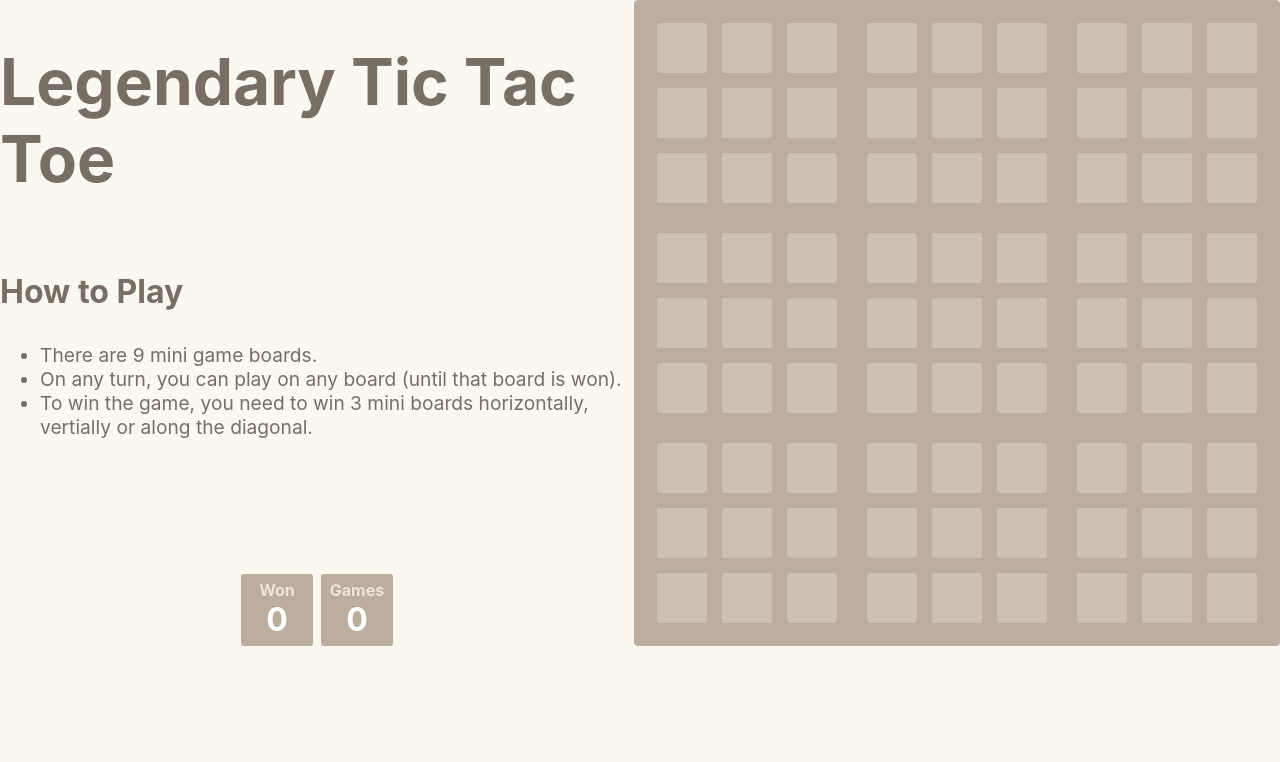
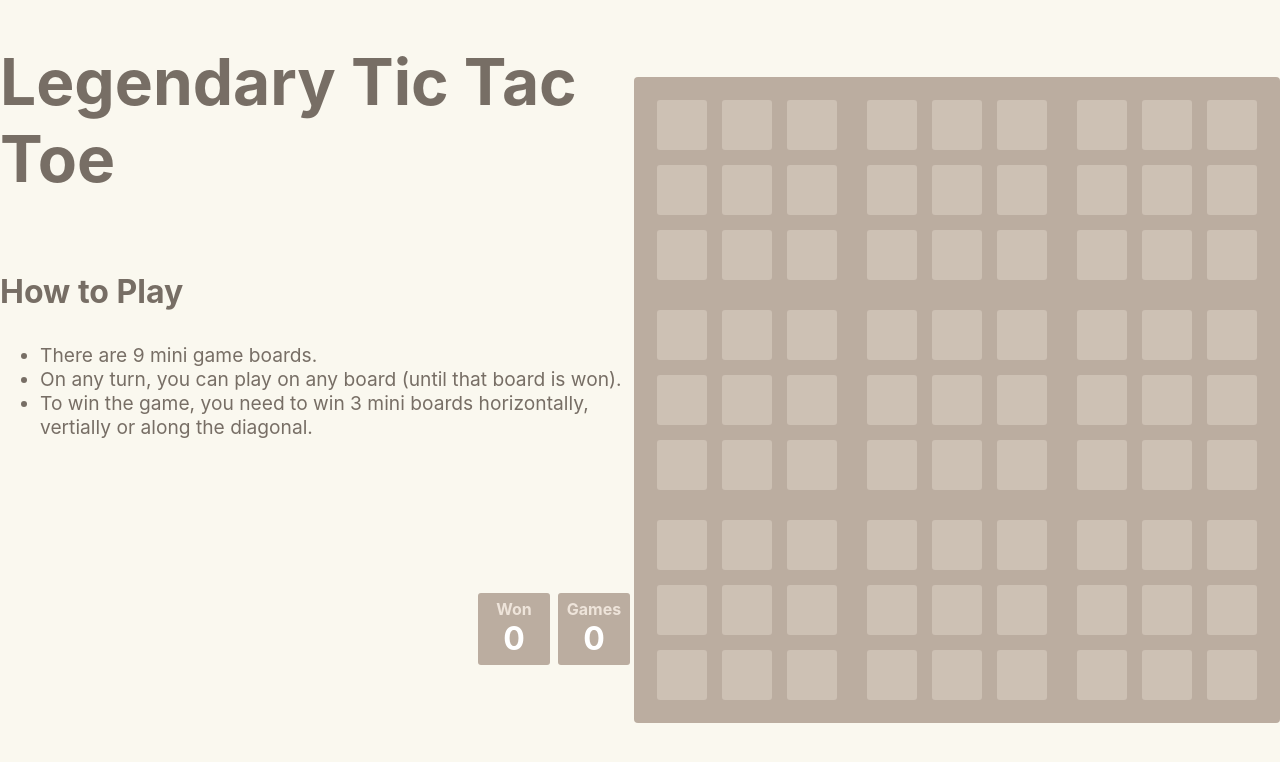
Before and after one commit to Joel-Raju/legendary-tic-tac-toe, a React (Create React App) app: page / in a window 1280 px wide. Shown: the top 762 px of the page. Built offline with nearby package versions, Linux system fonts and the light colour scheme.

Commit message:
Fixed styles

```diff
--- a/package.json
+++ b/package.json
@@ -11,7 +11,6 @@
     "@types/react": "^16.9.0",
     "@types/react-dom": "^16.9.0",
     "@types/styled-components": "^4.4.1",
-    "gatsby-cli": "^2.8.27",
     "react": "^16.12.0",
     "react-dom": "^16.12.0",
     "react-scripts": "3.3.0",
--- a/src/components/Game.tsx
+++ b/src/components/Game.tsx
@@ -8,7 +8,7 @@ const StyledGame = styled.div`
   flex-direction: row;
   flex-wrap: wrap;
   width: 100%;
-  height: 100%;
+  height: 100vh;
 
   .game-controls {
     display: flex;
@@ -21,6 +21,7 @@ const StyledGame = styled.div`
     flex-basis: 100%;
     justify-content: center;
     align-content: center;
+    align-items: center;
   }
 
   @media screen and (min-width: 1260px) {
--- a/src/components/HowTo.tsx
+++ b/src/components/HowTo.tsx
@@ -13,6 +13,7 @@ const HowToContainer = styled.div`
   align-items: center;
   min-height: 500px;
   justify-content: space-evenly;
+  width: 100%;
 
   .game-title {
     font-size: 4rem;
@@ -42,7 +43,8 @@ const HowToContainer = styled.div`
   .game-control {
     display: flex;
     flex: 1;
-    align-items: flex-end;
+    align-items: center;
+    width: 100%;
   }
 
   .gameplay-state {
@@ -58,6 +60,12 @@ const HowToContainer = styled.div`
   .game-over {
     margin-top: 8px;
     margin-bottom: 8px;
+  }
+
+  @media screen and (max-width: 1260px) {
+    .game-control {
+      width: 60%;
+    }
   }
 `;
 
@@ -85,7 +93,7 @@ const HowTo: React.FC = () => {
     return (
       <>
         <div className='game-over'>
-          Game Over ! {GameplayStateText[gameplayState]}
+          Game Over! {GameplayStateText[gameplayState]}
         </div>
         <Button onClick={startNewGame}>New Game</Button>
       </>
```
Also changed, not shown: 1 other file (tests, documents, lock files or other folders).
